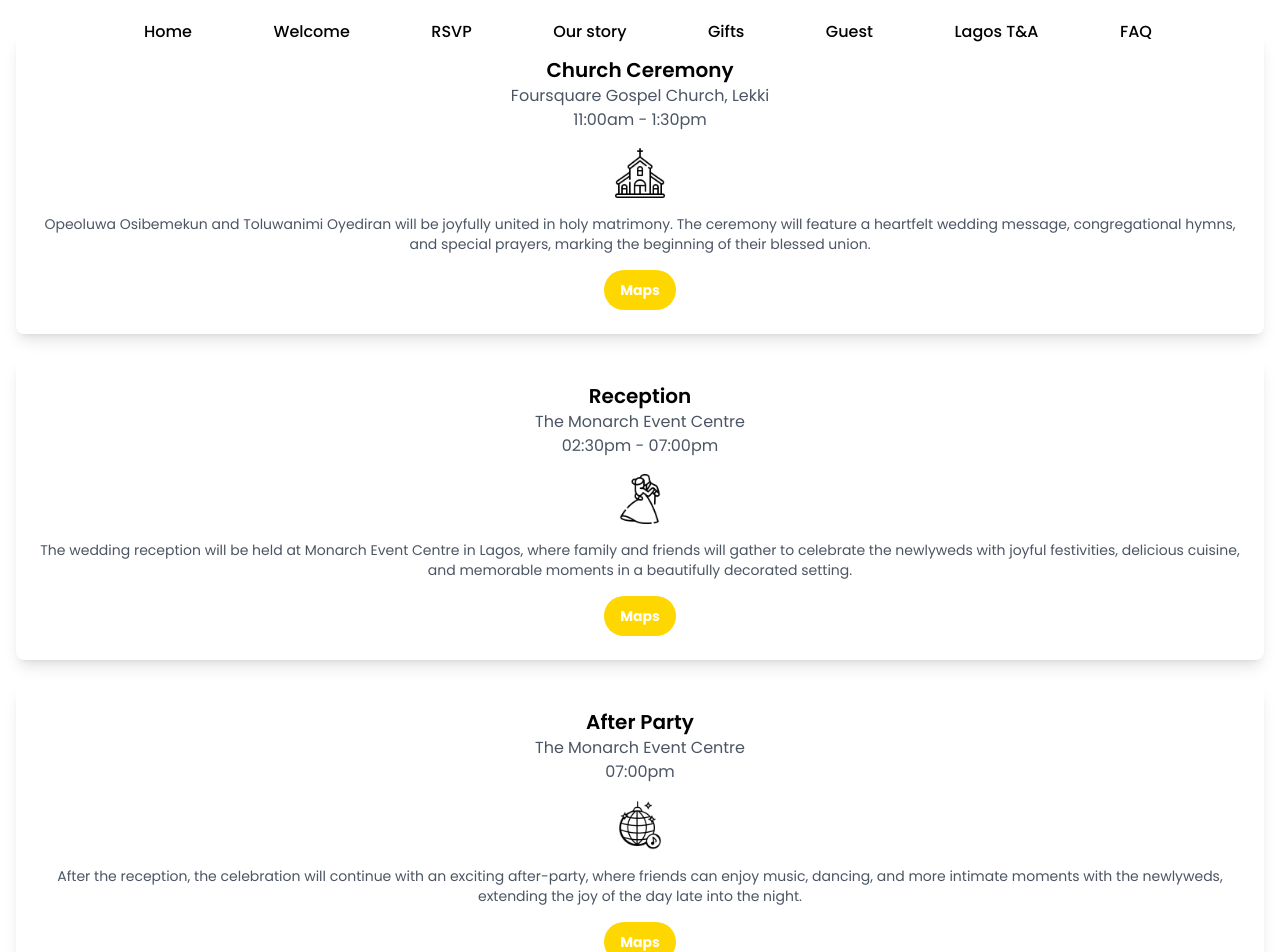
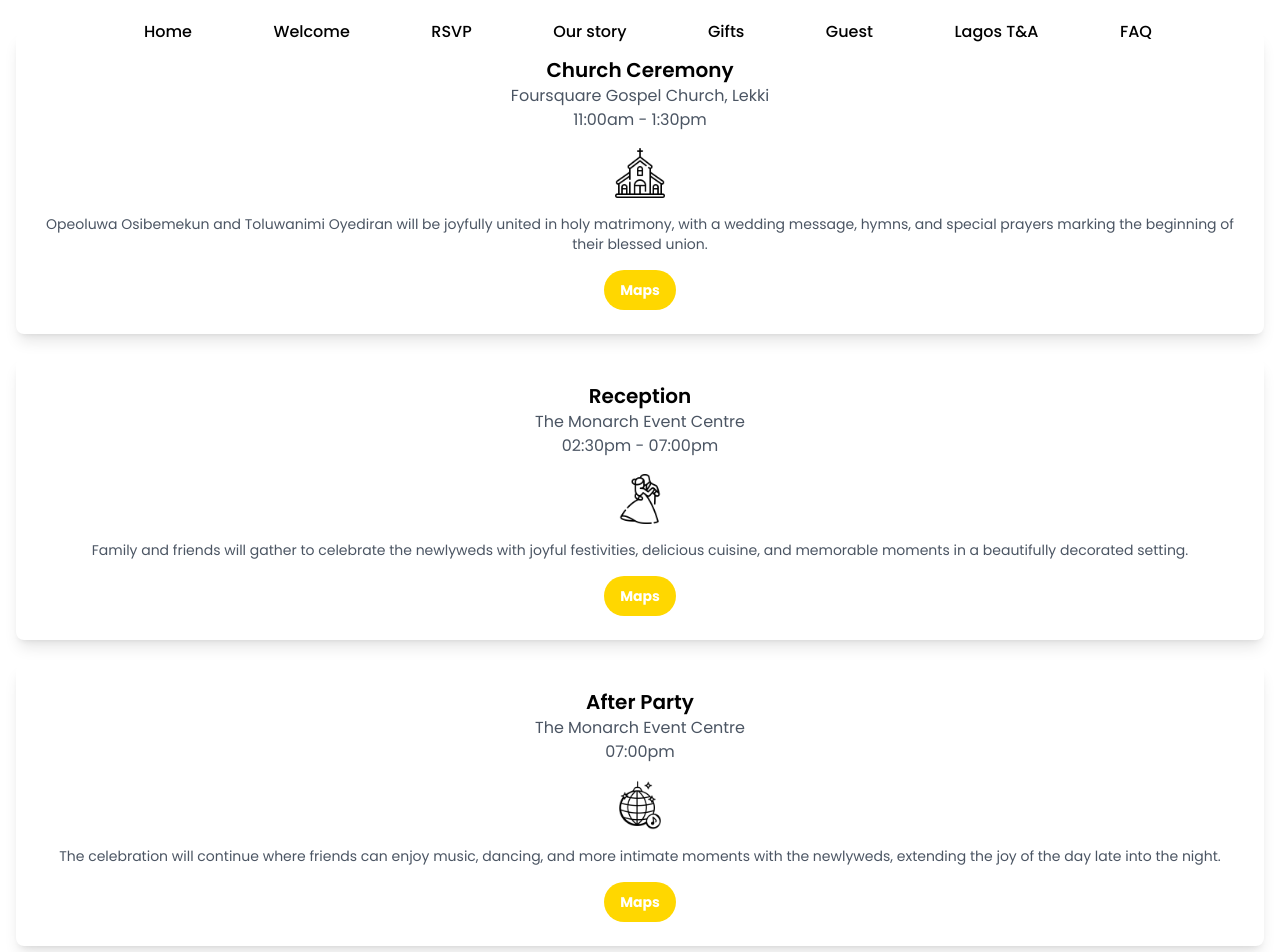
Before and after one commit to Femlol1/wedding, a Next.js app: page /events in a window 1280 px wide. Shown: the top 952 px of the page. Built offline with nearby package versions, Linux system fonts and the light colour scheme.

Commit message:
info update

```diff
--- a/constants/index.ts
+++ b/constants/index.ts
@@ -70,7 +70,7 @@ export const events = [
     location: "Foursquare Gospel Church, Lekki",
     icon: "/assets/icons/church.png",//church icon
     heading:" ",
-    description: "Opeoluwa Osibemekun and Toluwanimi Oyediran will be joyfully united in holy matrimony. The ceremony will feature a heartfelt wedding message, congregational hymns, and special prayers, marking the beginning of their blessed union. ",
+    description: "Opeoluwa Osibemekun and Toluwanimi Oyediran will be joyfully united in holy matrimony, with a wedding message, hymns, and special prayers marking the beginning of their blessed union. ",
     gmap: "https://maps.app.goo.gl/ecTwa2JodZuKdjsc6"
   },
   {
@@ -79,7 +79,7 @@ export const events = [
     location: "The Monarch Event Centre",
     icon: "/assets/icons/dance.png",//
     heading:" ",
-    description: "The wedding reception will be held at Monarch Event Centre in Lagos, where family and friends will gather to celebrate the newlyweds with joyful festivities, delicious cuisine, and memorable moments in a beautifully decorated setting. ",
+    description: "Family and friends will gather to celebrate the newlyweds with joyful festivities, delicious cuisine, and memorable moments in a beautifully decorated setting. ",
     gmap: "https://maps.app.goo.gl/NnAmnLHLcRkqQaDX8"
   },
   {
@@ -88,7 +88,7 @@ export const events = [
     location: "The Monarch Event Centre",
     icon: "/assets/icons/disco-light.png",//
     heading:" ",
-    description: "After the reception, the celebration will continue with an exciting after-party, where friends can enjoy music, dancing, and more intimate moments with the newlyweds, extending the joy of the day late into the night. ",
+    description: "The celebration will continue where friends can enjoy music, dancing, and more intimate moments with the newlyweds, extending the joy of the day late into the night. ",
     gmap: "https://maps.app.goo.gl/NnAmnLHLcRkqQaDX8"
   }
 ];
```
Also changed, not shown: app/(root)/gifts/page.tsx (+3 -3 lines).
